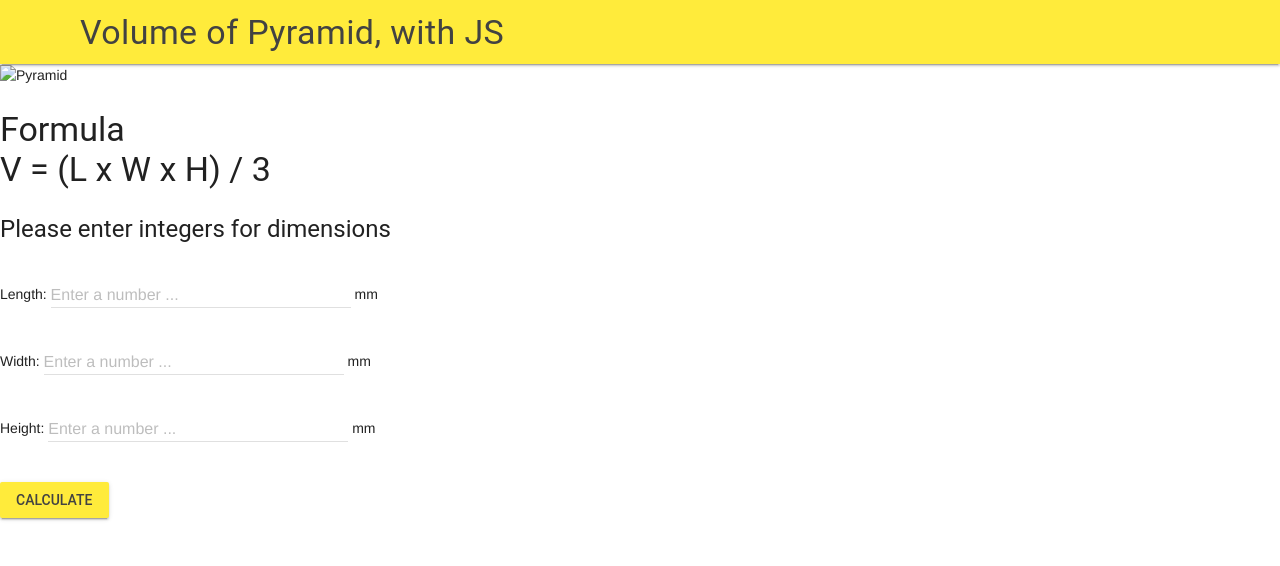
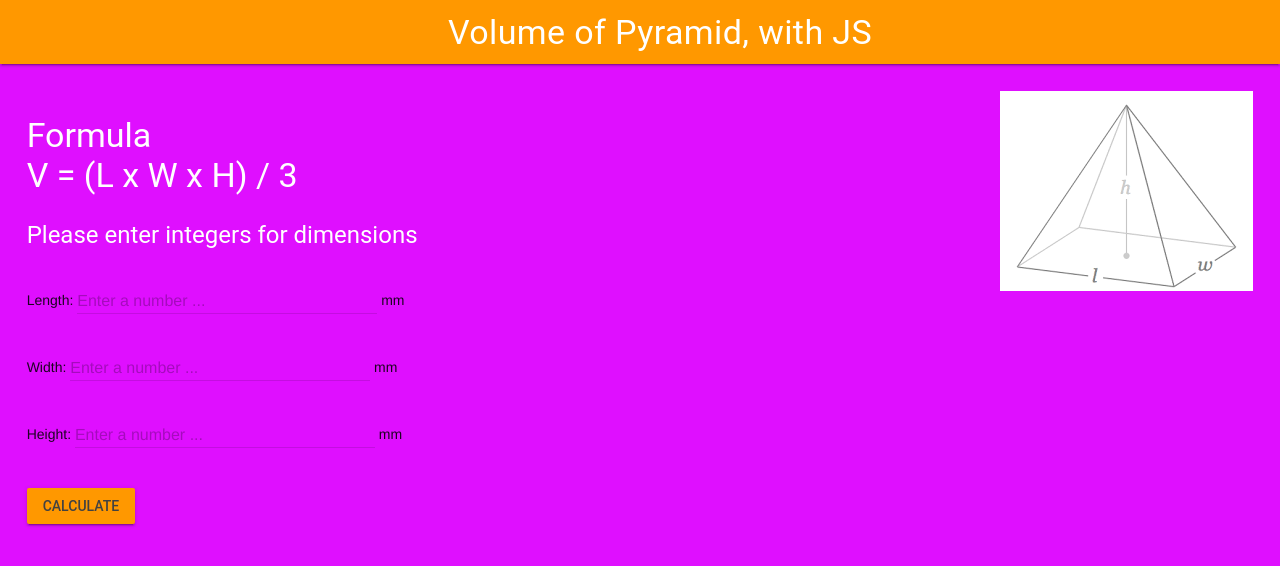
Before and after one commit to MTHS-ICD2O-1-2023/ICD2O-Unit-3-02-nathan-desilva, a plain HTML site: page index.html in a window 1280 px wide. Drawn offline with nearby package versions, Linux system fonts and the light colour scheme.

Commit message:
added css

```diff
--- a/css/style.css
+++ b/css/style.css
@@ -1,4 +1,40 @@
-/* Created by: Mr. Coxall
-* Created on: Sep 2020
+/* Created by: Nathan De Silva
+* Created on: March 2024
 * This file contains the CSS for index.html
 */
+
+*/
+.mdl-ripple {
+  background: #000;
+  opacity: 0.001;
+}
+
+.mdl-layout__header-row {
+  justify-content: center;
+  padding: 0;
+  color: rgb(255, 255, 255);
+}
+
+.mdl-layout__content {
+  padding-left: 20pt;
+  padding-right: 20pt;
+  padding-top: 20pt;
+}
+
+.mdl-textfield__error {
+  color: #fff;
+}
+
+.page-content {
+  color: rgb(255, 255, 255);
+  font-family: Helvetica, Arial, sans-serif;
+  font-size: 1.5rem;
+}
+
+body {
+  background-color: rgb(223, 15, 255);
+}
+
+img {
+  float: right;
+}
--- a/index.html
+++ b/index.html
@@ -8,7 +8,7 @@
   <meta name="viewport" content="width=device-width, initial-scale=1.0" />
   <link rel="stylesheet" href="./css/style.css" />
   <link rel="stylesheet" href="https://fonts.googleapis.com/icon?family=Material+Icons" />
-  <link rel="stylesheet" href="https://code.getmdl.io/1.3.0/material.yellow-cyan.min.css" />
+  <link rel="stylesheet" href="https://code.getmdl.io/1.3.0/material.orange-indigo.min.css" />
   <link rel="apple-touch-icon" sizes="180x180" href="apple-touch-icon.png" />
   <link rel="icon" type="image/png" sizes="32x32" href="favicon-32x32.png" />
   <link rel="icon" type="image/png" sizes="16x16" href="favicon-16x16.png" />
@@ -30,7 +30,7 @@
     </header>
     <main class="mdl-layout__content">
       <div>
-        <img src="./images/Screenshot 2023-04-03 222023.png" alt="Pyramid" />
+        <img src="./images/pyramid.png" alt="Pyramid" />
       </div>
       <div class="page-content">
         <!--This is the text-->
```
